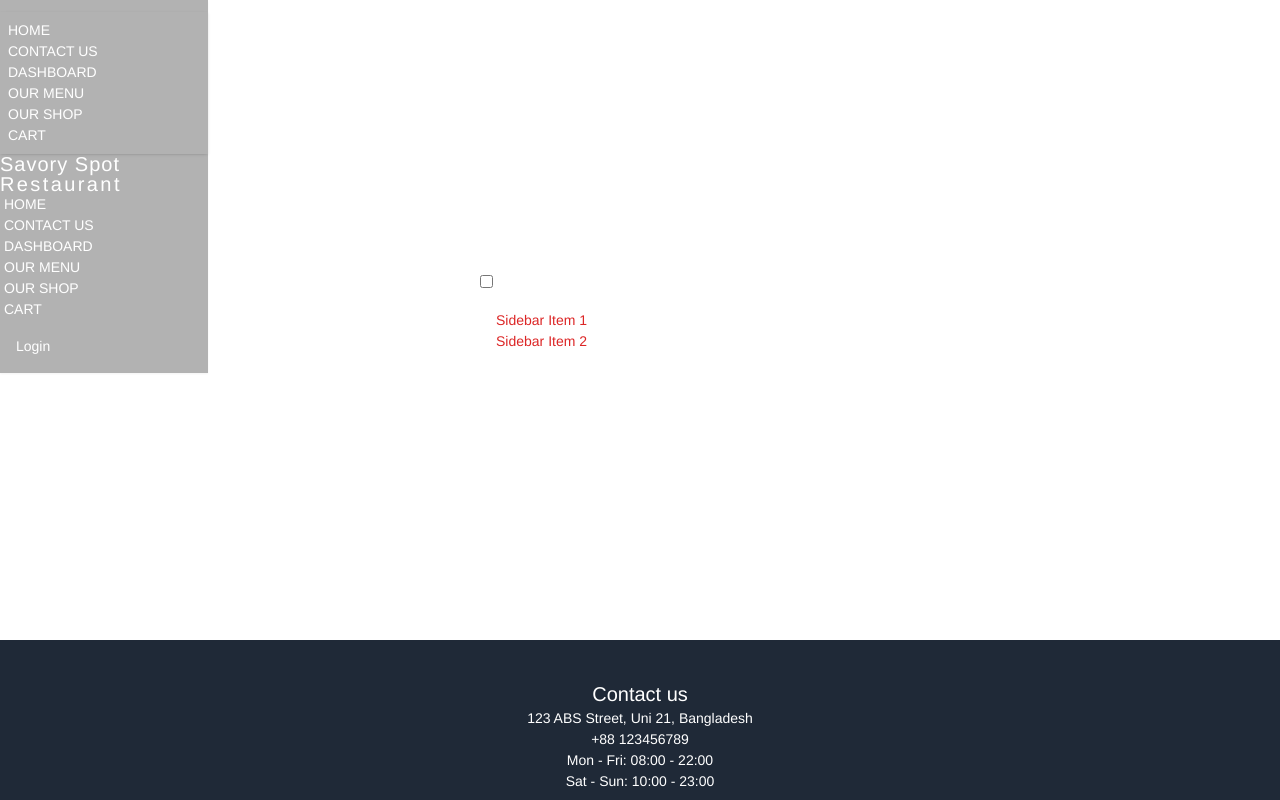
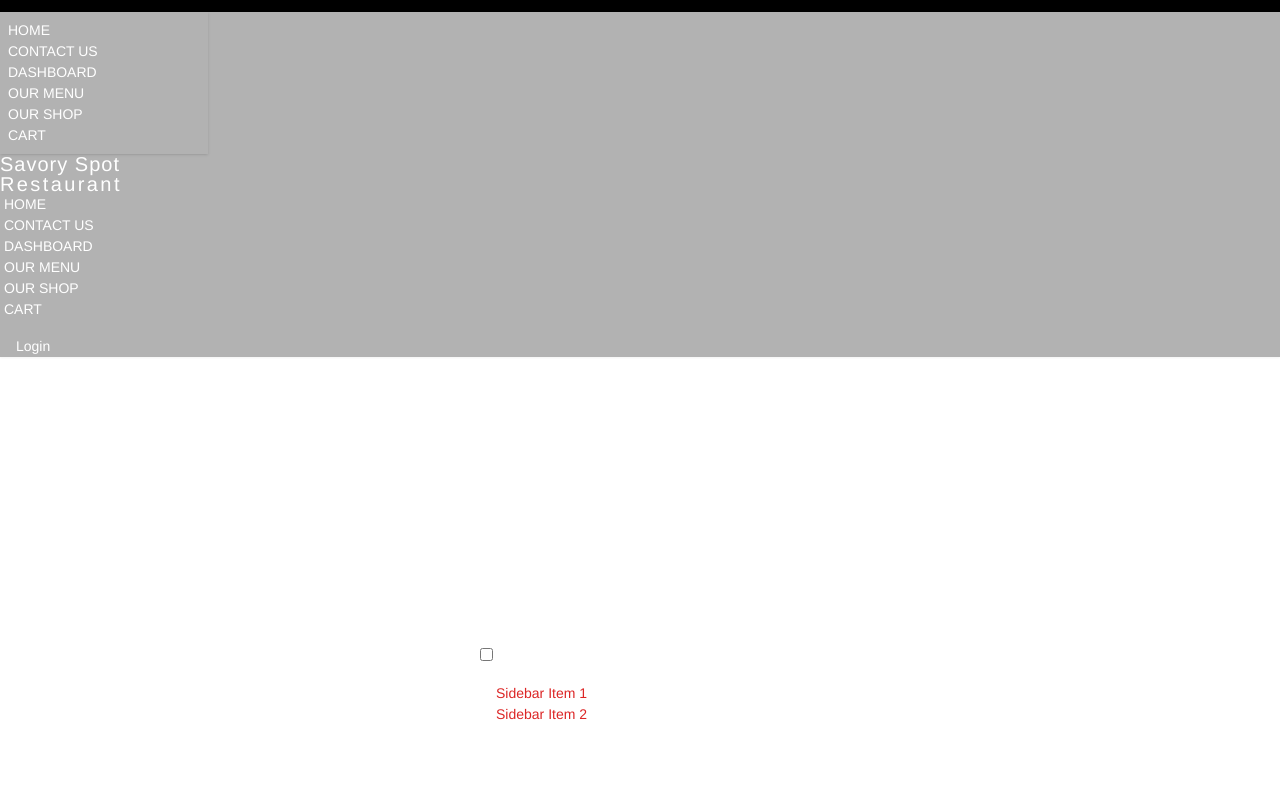
Before and after one commit to User-RAY/savory-spot-client-side, a React (Vite) app: page /dashboard in a window 1280 px wide. Shown: the top 800 px of the page. Built offline with nearby package versions, Linux system fonts and the light colour scheme; no server answers.

Commit message:
made navbar not fixed in dashboard page

```diff
--- a/src/Pages/Dashboard/Dashboard.jsx
+++ b/src/Pages/Dashboard/Dashboard.jsx
@@ -2,7 +2,7 @@
 
 const Dashboard = () => {
 
-    window.scrollTo(0, 20);
+    window.scrollTo(0, 0);
 
     return (
         <div className="text-red-600 min-h-[80vh] flex justify-center items-center">
--- a/src/Pages/Shared/Navbar.jsx
+++ b/src/Pages/Shared/Navbar.jsx
@@ -27,12 +27,13 @@ const Navbar = () => {
 
     }
 
+    console.log(location);
 
 
     return (
         <>
 
-            <div className="navbar bg-black/[.3] fixed z-50 text-white  shadow-sm">
+            <div className={`navbar bg-black/[.3] ${location.pathname == '/dashboard' ? '' : 'fixed'} z-50 text-white  shadow-sm`}>
                 <div className="navbar-start">
                     <div className="dropdown">
                     <div tabIndex={0} role="button" className="btn btn-ghost lg:hidden">
```
